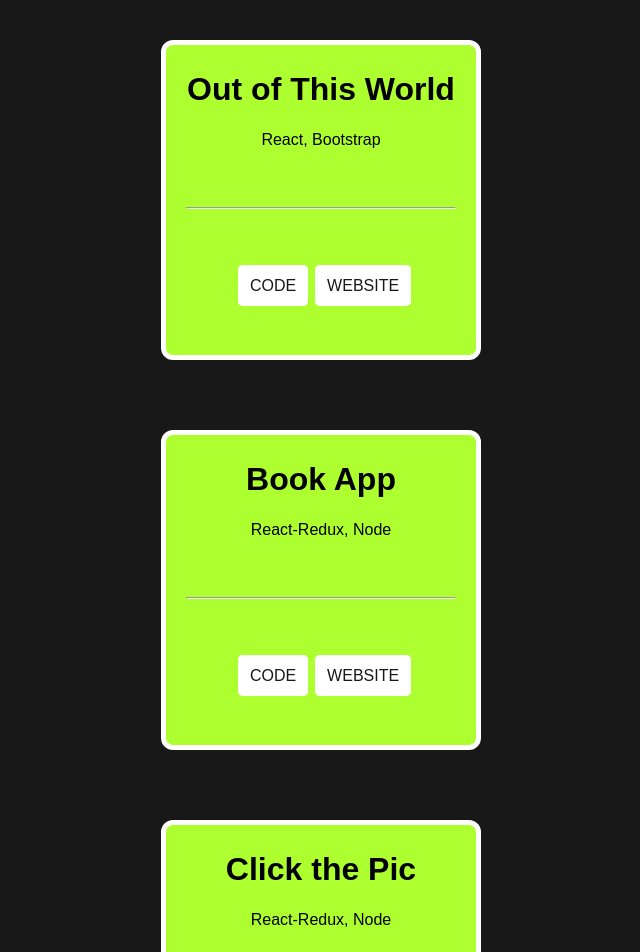
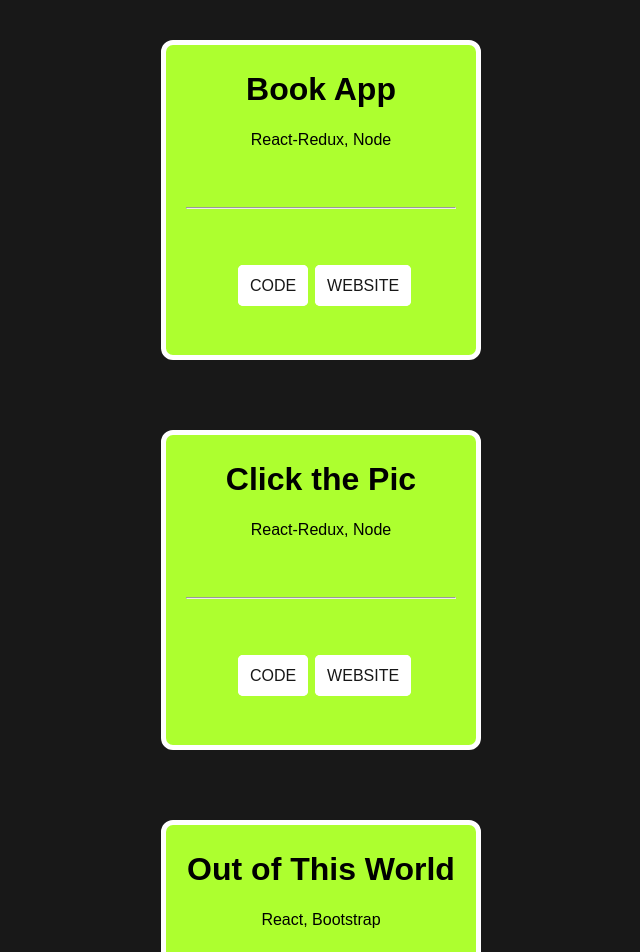
Before and after one commit to ewa-mi/projects, a Vue app: page / in a window 1280 px wide. Shown: the part 160-1112 px from the top of the page, without its empty margins (319-959 px from the left). Built offline with nearby package versions, Linux system fonts and the light colour scheme.

Commit message:
change projects order

```diff
--- a/src/App.vue
+++ b/src/App.vue
@@ -23,24 +23,24 @@
       projects: [
         {
           id: 1,
-          title: "Out of This World",
-          tech: "React, Bootstrap",
-          linkGithub: "https://github.com/ewa-mi/feed_in_react",
-          linkWebsite: "https://out-of-this-world-react-app.netlify.app",
-        },
-        {
-          id: 2,
           title: "Book App",
           tech: "React-Redux, Node",
           linkGithub: "https://github.com/ewa-mi/book-app-client",
           linkWeb: "https://book-app-portfolio.netlify.app/",
         },
         {
-          id: 3,
+          id: 2,
           title: "Click the Pic",
           tech: "React-Redux, Node",
           linkGithub: "https://github.com/ewa-mi/clicthepic_FE",
           linkWeb: "https://clickthepic.netlify.app",
+        },
+        {
+          id: 3,
+          title: "Out of This World",
+          tech: "React, Bootstrap",
+          linkGithub: "https://github.com/ewa-mi/feed_in_react",
+          linkWebsite: "https://out-of-this-world-react-app.netlify.app",
         },
       ],
       footers: [
```
